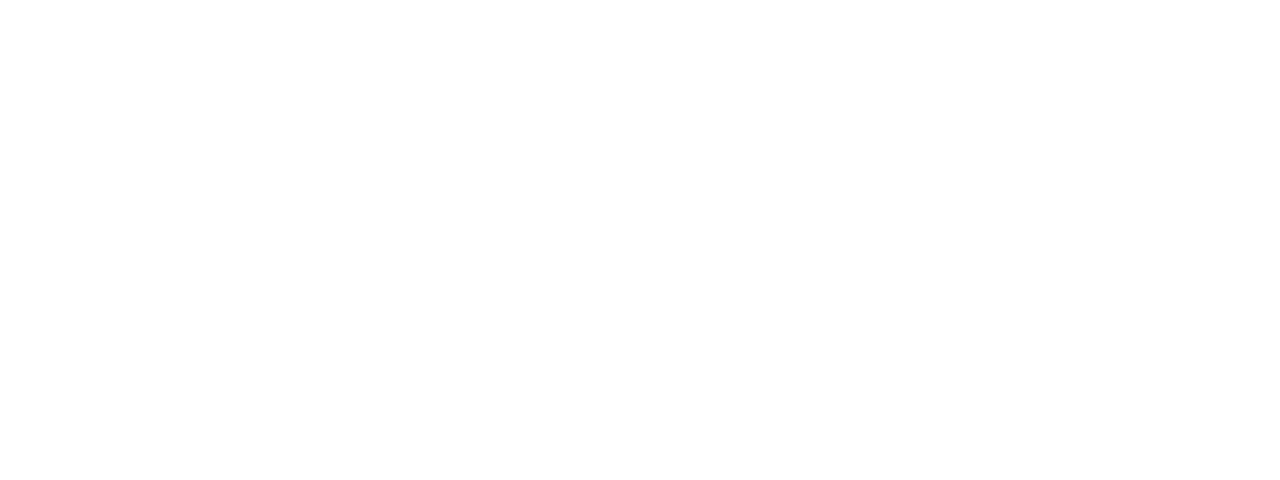
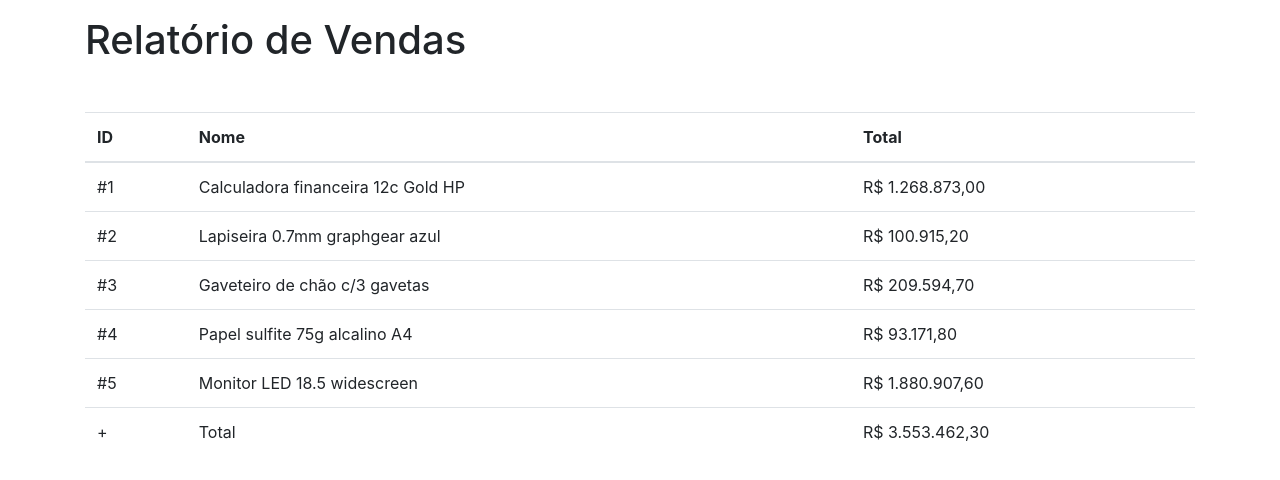
Before and after one commit to hicolazu/vuejsSales, a website: page index.html in a window 1280 px wide. Drawn offline with Linux system fonts and the light colour scheme.

Commit message:
feat: final commit

```diff
--- a/index.html
+++ b/index.html
@@ -10,8 +10,108 @@
 
 <body>
 
+    <div id="app">
+        <div class="container">
+            <h1 class="mt-3"> {{ title }} </h1>
+            <table class="mt-5 table" v-if="salesByProduct">
+                <thead>
+                    <tr>
+                        <th>ID</th>
+                        <th>Nome</th>
+                        <th>Total</th>
+                    </tr>
+                </thead>
+                <tbody>
+                    <tr v-for="(sale, index) in salesByProduct">
+                        <td>#{{ index+1 }}</td>
+                        <td>{{ sale.name }} </td>
+                        <td v-money="'R$'"> {{ sale.value }} </td>
+                    </tr>
+                </tbody>
+                <tfoot>
+                    <tr>
+                        <td>+</td>
+                        <td>Total</td>
+                        <td v-money="'R$'"> {{ calculateTotal(salesByProduct) }} </td>
+                    </tr>
+                </tfoot>
+            </table>
+            <!-- <table class="mt-5 table">
+                <thead>
+                    <tr>
+                        <th>ID</th>
+                        <th>Nome</th>
+                        <th>Preço</th>
+                        <th>Qtde</th>
+                        <th>Data</th>
+                    </tr>
+                </thead>
+                <tbody>
+                    <tr v-for="sale in sales">
+                        <td> {{ sale.id }} </td>
+                        <td> {{ sale.name }} </td>
+                        <td v-money="'R$'"> {{ sale.price }} </td>
+                        <td> {{ sale.qtde }} </td>
+                        <td> {{ sale.date }} </td>
+                    </tr>
+                </tbody>
+            </table> -->
+        </div>
+    </div>
+
     <script>
-        // ...
+        Vue.directive('money', {
+            inserted(el, binding) {
+                const amount = parseFloat(el.innerHTML).toFixed(2)
+                    .replace('.', ',')
+                    .replace(/(\d)(?=(\d{3})+\,)/g, '$1.');
+                el.innerHTML = `${binding.value} ${amount}`
+            },
+        });
+        new Vue({
+            el: "#app",
+            data() {
+                return {
+                    title: "Relatório de Vendas",
+                    sales: null
+                }
+            },
+            methods: {
+                getSales() {
+                    fetch('/data/sales.json')
+                        .then(res => res.json())
+                        .then(data => this.sales = data);
+                },
+                calculateTotal(sales) {
+                    if (!sales) return 0;
+                    return sales.reduce((total, sale) => total + sale.value, 0);
+
+                }
+            },
+            computed: {
+                salesByProduct() {
+                    if (!this.sales) return null;
+
+                    const salesByProduct = this.sales.reduce((grouped, sale) => {
+                        if (!grouped.hasOwnProperty(sale.name)) {
+                            grouped[sale.name] = {
+                                name: sale.name,
+                                value: sale.price * sale.qtde
+                            }
+                            return grouped;
+                        }
+
+                        grouped[sale.name].value += sale.price * sale.qtde;
+                        return grouped;
+                    }, {});
+
+                    return Object.values(salesByProduct);
+                }
+            },
+            mounted() {
+                this.getSales();
+            },
+        });
     </script>
 </body>
 
```
